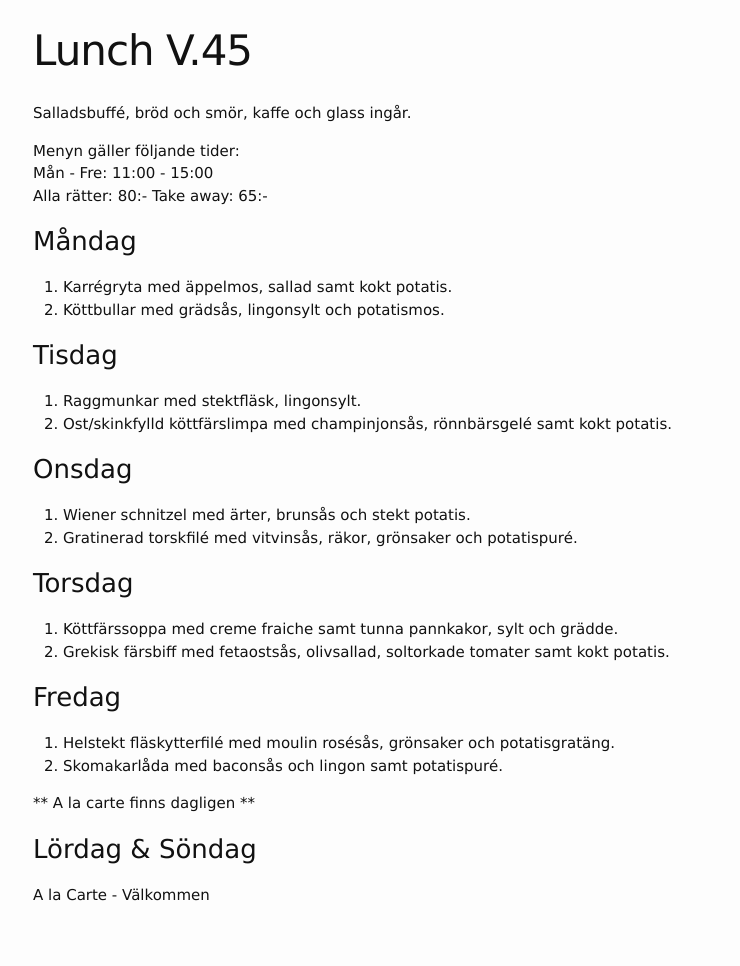
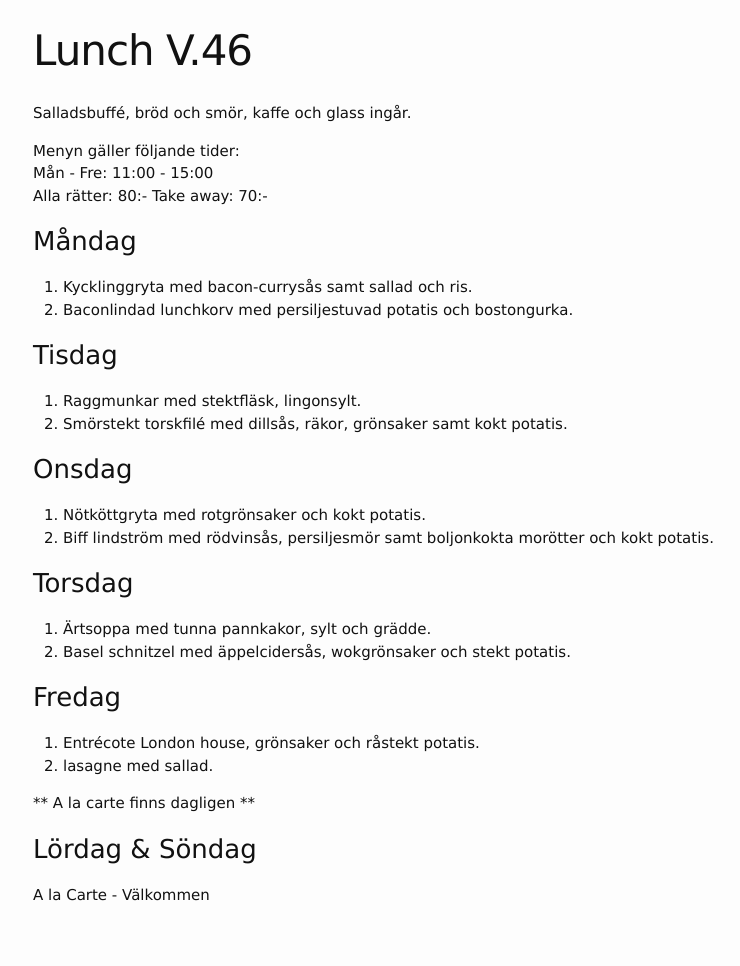
Before and after one commit to FarInn62/farinn62.github.io, a Jekyll site: the page built from lunch.md, in a window 1280 px wide. Shown: the whole page, without its empty margins (237-977 px from the left). Built offline with Jekyll 4.4.1, drawn with Linux system fonts in a browser that asks for light colours.

Commit message:
Update lunch.md

```diff
--- a/lunch.md
+++ b/lunch.md
@@ -1,6 +1,6 @@
 ---
 layout: foodmenu
-title: Lunch V.45
+title: Lunch V.46
 permalink: /lunch/
 published: true
 ---
@@ -8,33 +8,33 @@ Salladsbuffé, bröd och smör, kaffe och glass ingår.
 
 Menyn gäller följande tider:
 Mån - Fre: 11:00 - 15:00
-Alla rätter: 80:- Take away: 65:-
+Alla rätter: 80:- Take away: 70:-
 
 ### Måndag
 
-1. Karrégryta med äppelmos, sallad samt kokt potatis.
-2. Köttbullar med grädsås, lingonsylt och potatismos.
+1. Kycklinggryta med bacon-currysås samt sallad och ris.
+2. Baconlindad lunchkorv med persiljestuvad potatis och bostongurka.
 
 ### Tisdag
 
 1. Raggmunkar med stektfläsk, lingonsylt.
-2. Ost/skinkfylld köttfärslimpa med champinjonsås, rönnbärsgelé samt kokt potatis.
+2. Smörstekt torskfilé med dillsås, räkor, grönsaker samt kokt potatis.
 
 
 ### Onsdag
 
-1. Wiener schnitzel med ärter, brunsås och stekt potatis.
-2. Gratinerad torskfilé med vitvinsås, räkor, grönsaker och potatispuré.
+1. Nötköttgryta med rotgrönsaker och kokt potatis.
+2. Biff lindström med rödvinsås, persiljesmör samt boljonkokta morötter och kokt potatis.
 
 ### Torsdag
 
-1. Köttfärssoppa med creme fraiche samt tunna pannkakor, sylt och grädde.
-2. Grekisk färsbiff med fetaostsås, olivsallad, soltorkade tomater samt kokt potatis.
+1. Ärtsoppa med tunna pannkakor, sylt och grädde.
+2. Basel schnitzel med äppelcidersås, wokgrönsaker och stekt potatis.
 
 ### Fredag
 
-1. Helstekt fläskytterfilé med moulin rosésås, grönsaker och potatisgratäng.
-2. Skomakarlåda med baconsås och lingon samt potatispuré.
+1. Entrécote London house, grönsaker och råstekt potatis.
+2. lasagne med sallad.
 
 ** A la carte finns dagligen **
 
```
